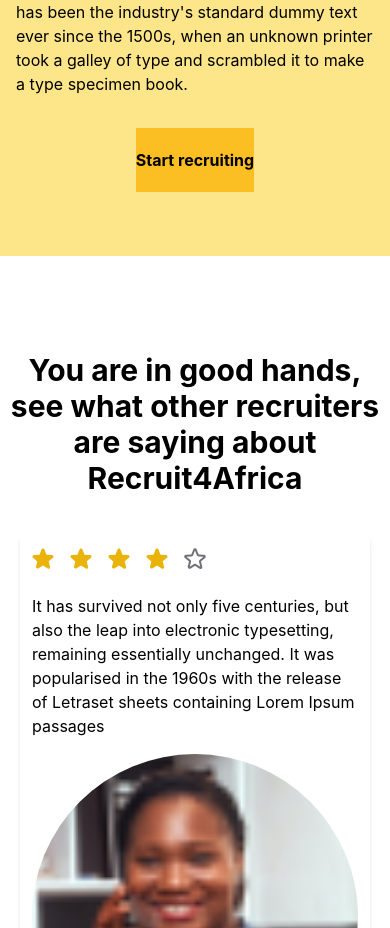
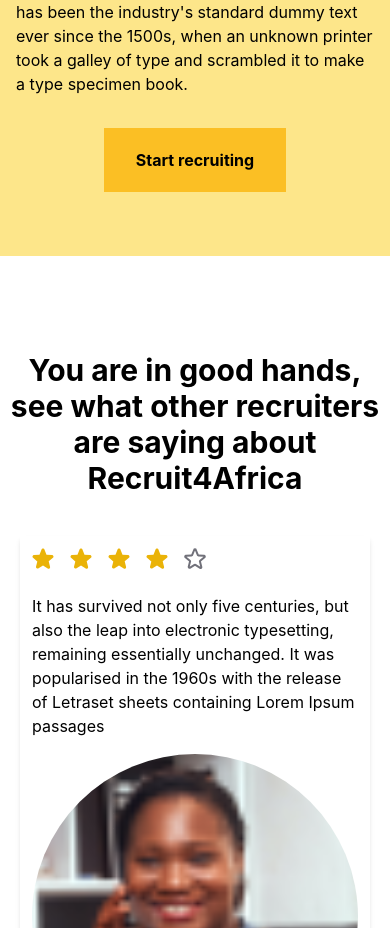
Before and after one commit to luigimorel/recruit-africa, a React (Create React App) app: page /employer in a window 390 px wide. Shown: the part 5702-6630 px from the top of the page. Built offline with nearby package versions, Linux system fonts and the light colour scheme; what @tailwindcss/typography would draw is missing.

Commit message:
Add padding to CTA button prop

```diff
--- a/src/components/CTA.jsx
+++ b/src/components/CTA.jsx
@@ -19,7 +19,7 @@ const CTA = (props) => {
           </p>
         </span>
         <div className="h-24">
-          <button className="bg-yellow-400  mt-8 sm:px-12 py-5  font-bold text-black">
+          <button className="bg-yellow-400  mt-8 sm:px-12 py-5 px-8  font-bold text-black">
             {ctaText}
           </button>
         </div>
```
